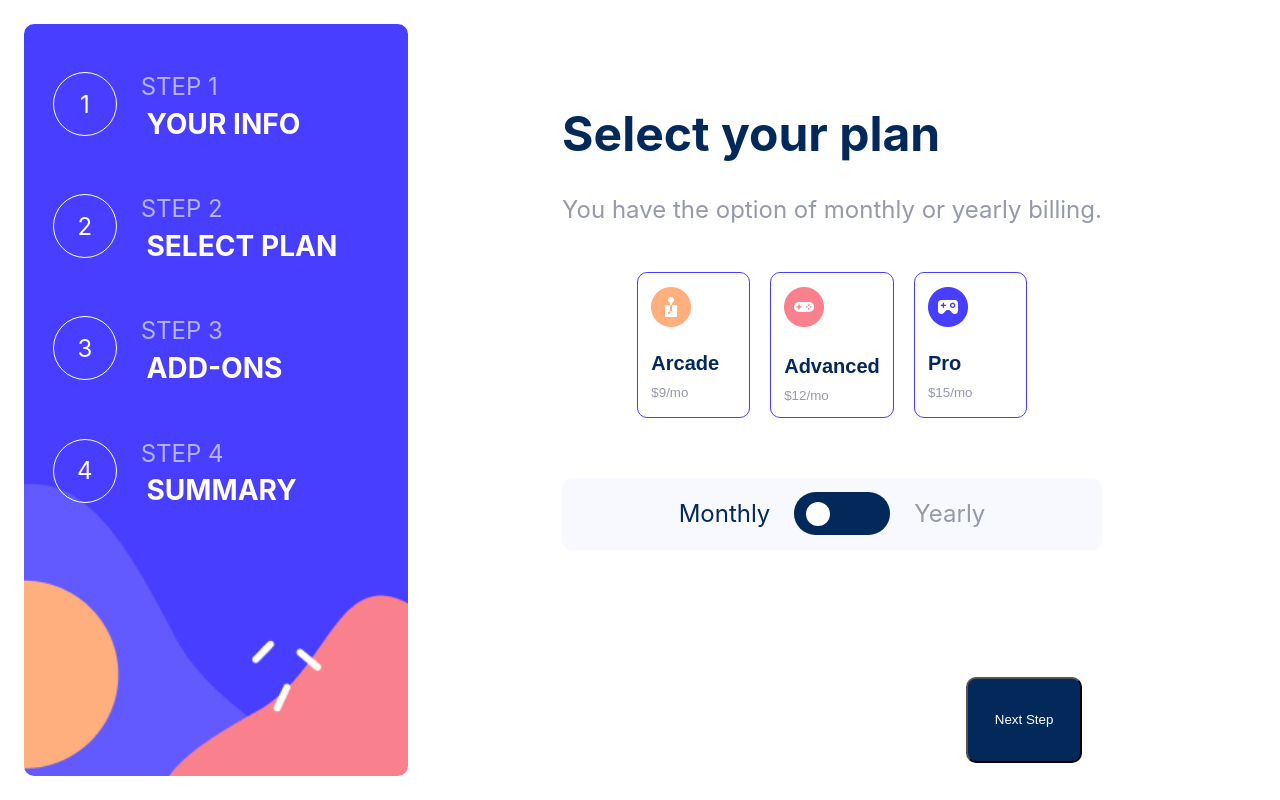
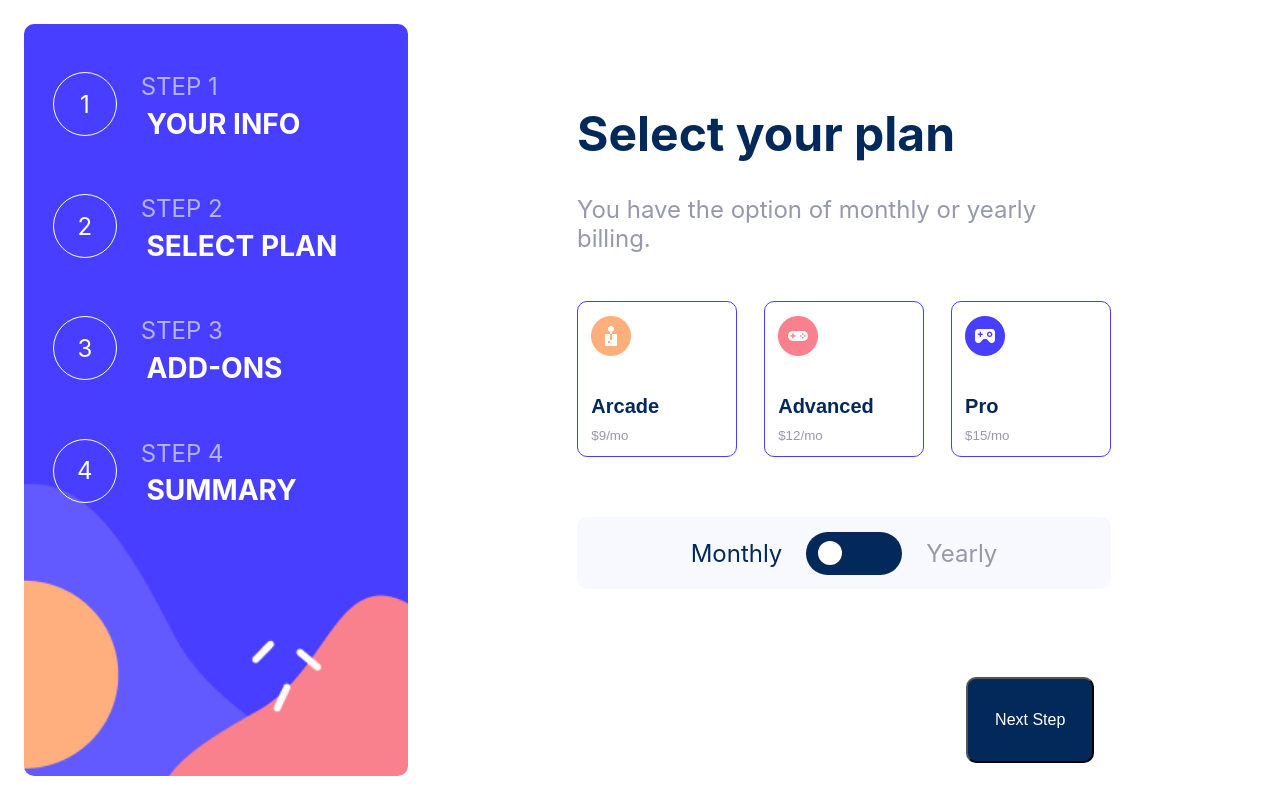
Before and after one commit to AliyaSalmanova1/multi-step-form, a React (Create React App) app: page /plan in a window 1280 px wide. Built offline with nearby package versions, Linux system fonts and the light colour scheme.

Commit message:
fixed some random css bugs

```diff
--- a/src/App.css
+++ b/src/App.css
@@ -9,8 +9,10 @@
 
 .page{
   padding: 1em;
+  padding-right: 0;
   height: 100vh;
   display: flex;
+
 
 }
 h1, h2{
@@ -37,6 +39,7 @@ h3, p{
   background-repeat: no-repeat;
   height: 100%;
   width: 30vw;
+  min-width: 250px;
 
 
 }
@@ -73,6 +76,7 @@ a:active{
   color: white;
   flex-grow: 999;
   width: 60%;
+  margin-right: 0.5em;
 
 }
 .link-text p{
@@ -114,6 +118,13 @@ a:active{
 
   margin: 0 auto;
   padding: 2em;
+  width: 50vw;
+
+
+  @media(orientation: landscape){
+    min-width: 570px;
+    max-width: 630px;
+  }
 
 
 
@@ -160,6 +171,9 @@ a:active{
   height: 50px;*/
 
 }
+.nextStep-button p{
+  font-size: 1rem;
+}
 
 
 
@@ -173,6 +187,7 @@ input:invalid, .redBorder{
 .plan-options{
   display: flex;
   gap: 5%;
+  width: 100%;
 
 }
 .plan-option{
@@ -182,7 +197,7 @@ input:invalid, .redBorder{
   display: flex;
   flex-direction: column;
   justify-content: flex-start;
-  width: 130px;
+  width: 30%;
   padding: 1em;
 
 }
@@ -321,6 +336,8 @@ input:checked + span{
 }
 
 
+
+
 @media(orientation: portrait){
   .page{
     flex-direction: column;
@@ -371,6 +388,8 @@ input:checked + span{
 
     border-radius: 10px;
 
+
+
   }
   .secondHalf{
     width: 100%;
@@ -389,6 +408,7 @@ input:checked + span{
     height: 25vh;
 
     min-height: 150px;
+
 
 
   }
```
